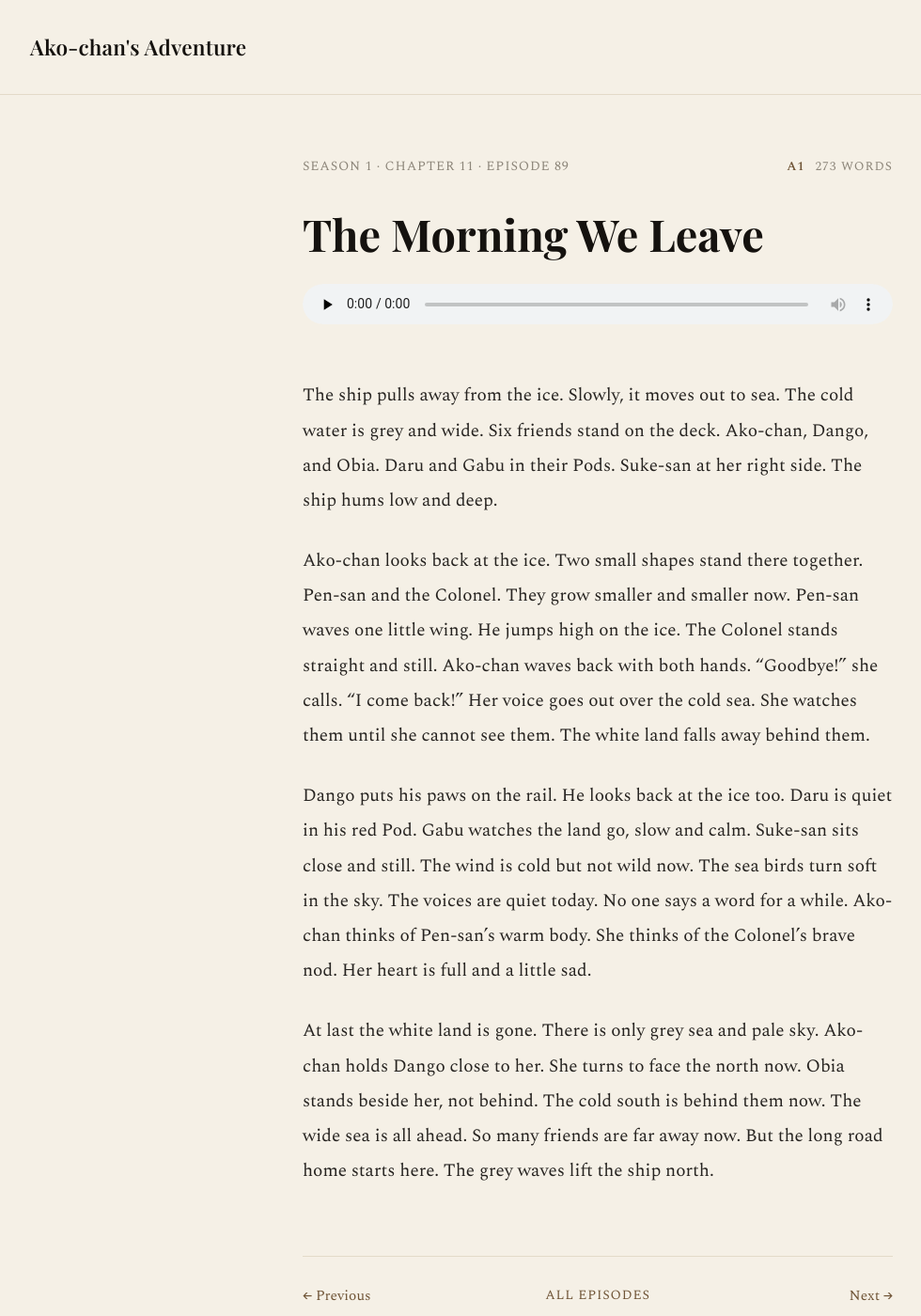
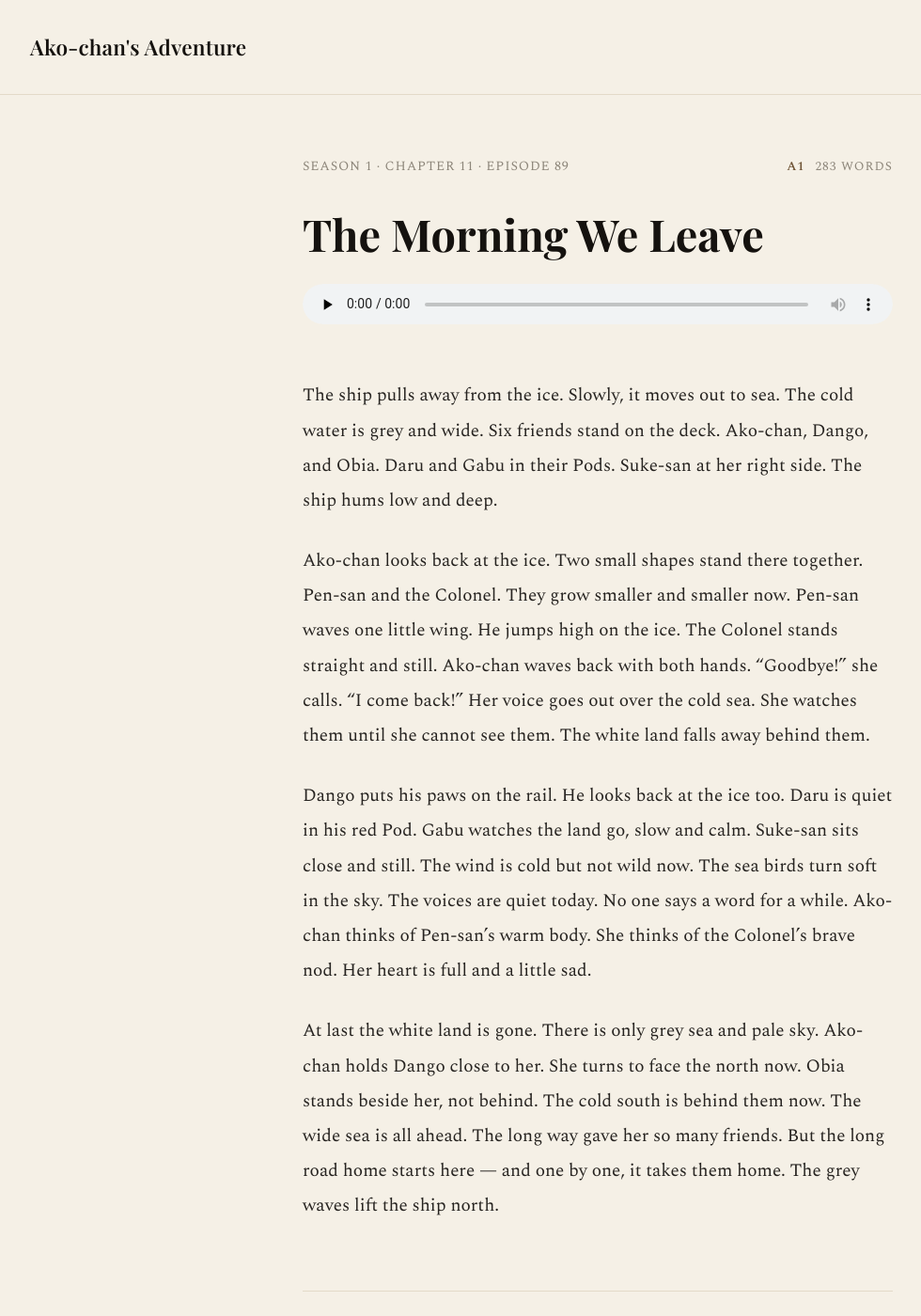
Before and after one commit to morisaki-yuichi/ako-chans-adventure, a Jekyll site: the page built from season1/chapter11/ep089.md, in a window 1280 px wide and 1400 px high. Shown: the whole window at 94% size, without its empty margins (4-984 px from the left). Built offline with Jekyll 4.4.1, drawn with Linux system fonts in a browser that asks for light colours.

Commit message:
fix(s1-ch11): recast Ep89 closer as gather/return symmetry
"So many friends are far away now." was imprecise: only Pen-san and the
Colonel are actually far (the other three are still aboard), and a
"behind"/away framing fights the homeward route that retraces the way
out. Recast to the true arc -- the journey gathered friends, and the
road home gives them back:

  "The long way gave her so many friends. But the long road home starts
  here -- and one by one, it takes them home."

This makes the "But" turn cohere, justifies "so many" (friends made all
across the journey), and foreshadows the sequential Ch12 farewells
(Suke-san/Gabu/Daru). word_count 273 -> 283; sync timeline.

```diff
--- a/season1/chapter11/ep089.md
+++ b/season1/chapter11/ep089.md
@@ -6,7 +6,7 @@ chapter: 11
 episode: 89
 level: A1
 story_day: 76
-word_count: 273
+word_count: 283
 prev_ep: /season1/chapter11/ep088/
 next_ep: /season1/chapter12/ep090/
 permalink: /season1/chapter11/ep089/
@@ -18,4 +18,4 @@ Ako-chan looks back at the ice. Two small shapes stand there together. Pen-san a
 
 Dango puts his paws on the rail. He looks back at the ice too. Daru is quiet in his red Pod. Gabu watches the land go, slow and calm. Suke-san sits close and still. The wind is cold but not wild now. The sea birds turn soft in the sky. The voices are quiet today. No one says a word for a while. Ako-chan thinks of Pen-san's warm body. She thinks of the Colonel's brave nod. Her heart is full and a little sad.
 
-At last the white land is gone. There is only grey sea and pale sky. Ako-chan holds Dango close to her. She turns to face the north now. Obia stands beside her, not behind. The cold south is behind them now. The wide sea is all ahead. So many friends are far away now. But the long road home starts here. The grey waves lift the ship north.
+At last the white land is gone. There is only grey sea and pale sky. Ako-chan holds Dango close to her. She turns to face the north now. Obia stands beside her, not behind. The cold south is behind them now. The wide sea is all ahead. The long way gave her so many friends. But the long road home starts here — and one by one, it takes them home. The grey waves lift the ship north.
```
Also changed, not shown: planning/timeline.md (+1 -1 lines).
